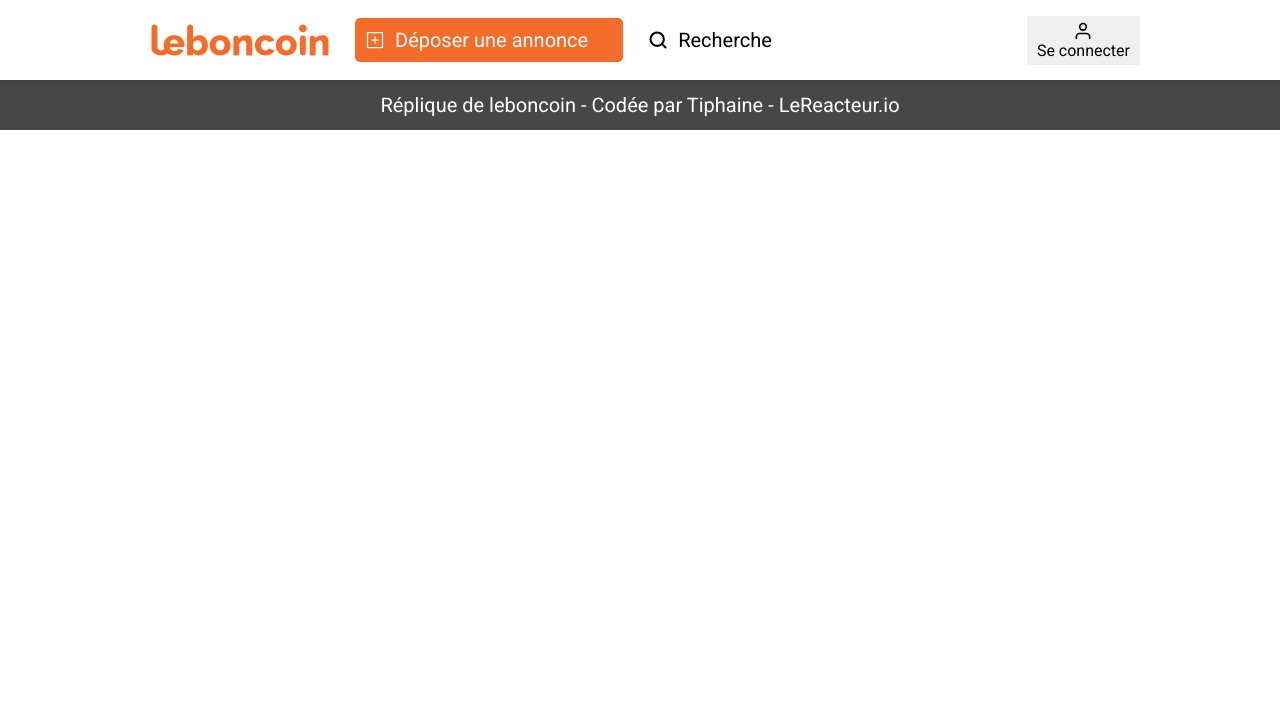
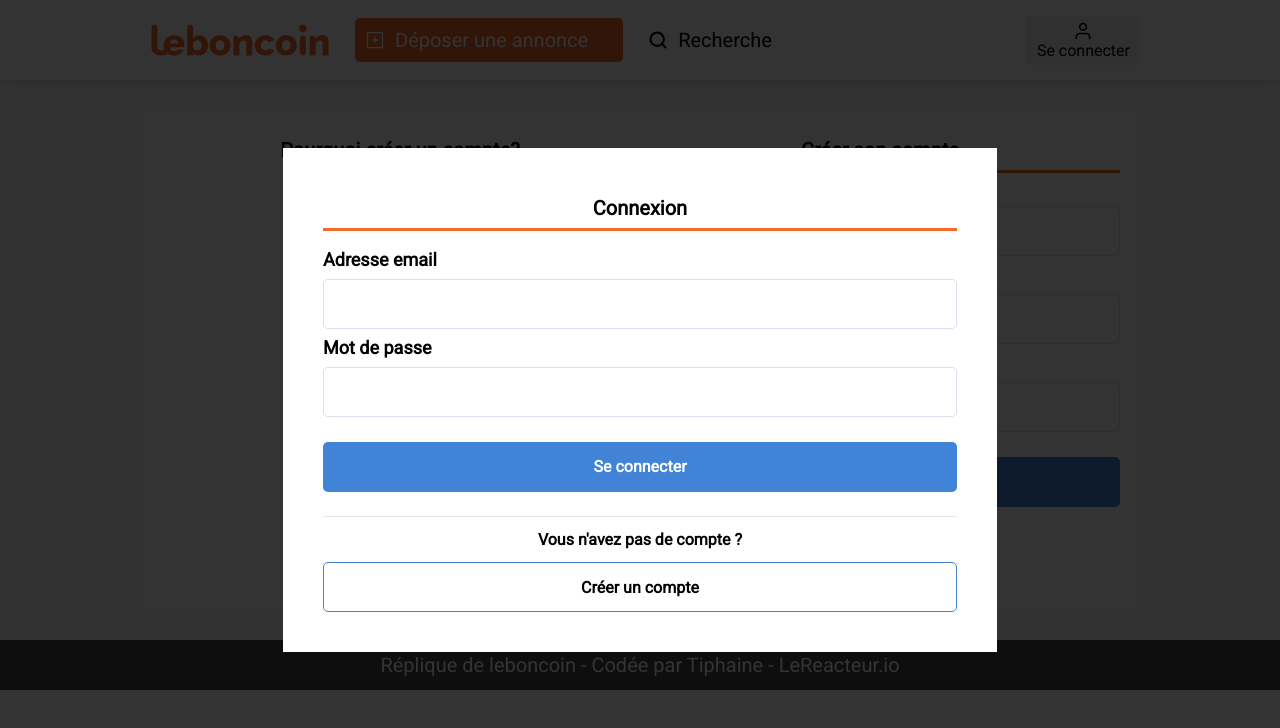
Before and after one commit to tiphaineP1991/leboncoin, a React (Create React App) app: page /signup in a window 1280 px wide. Both pictures are taken after a click on the button "Se connecter". Shown: the top 728 px of the page. Built offline with nearby package versions, Linux system fonts and the light colour scheme.

Commit message:
authentificatio et création de compte

```diff
--- a/src/App.css
+++ b/src/App.css
@@ -353,3 +353,124 @@
   color: white;
   margin: 3px;
 }
+.modal {
+  background-color: rgba(0, 0, 0, 0.8);
+  height: 100%;
+  width: 100%;
+  z-index: 3;
+  position: absolute;
+  display: flex;
+  align-content: center;
+  align-items: center;
+  justify-content: center;
+}
+
+.signUp {
+  display: flex;
+  justify-content: space-between;
+  margin: 30px 0px;
+  width: 100%;
+  height: 500px;
+  background-color: white;
+  padding: 20px 20px;
+}
+
+.logIncart {
+  width: 714px;
+  height: 504px;
+  background-color: white;
+  padding: 40px 40px;
+  z-index: 4;
+  display: flex;
+  flex-direction: column;
+  justify-content: space-between;
+}
+
+.logIncart h1 {
+  font-family: Roboto;
+  font-size: 20px;
+  font-weight: bold;
+  text-align: center;
+  border-bottom: 3px solid #f56b2a;
+  padding: 10px;
+}
+
+.logInInput h2 {
+  font-family: Roboto;
+  font-size: 18px;
+  font-weight: bold;
+  padding: 5px 0px;
+}
+
+.logInInput input {
+  width: 100%;
+  height: 50px;
+  border-radius: 5px;
+  background: #ffffff;
+  border: 1px solid #d9e0eb;
+  margin: 5px 0px;
+}
+
+.logInButton {
+  background: #4183d7;
+  border-radius: 5px;
+  width: 100%;
+  height: 50px;
+  font-family: Roboto;
+  font-size: 16px;
+  font-weight: bold;
+  color: white;
+  border: none;
+  margin-top: 20px;
+}
+
+.borderlogin {
+  margin-top: 10px;
+  border-bottom: 1px solid #e4e8ec;
+}
+
+.noAccount {
+  font-family: Roboto;
+  font-size: 16px;
+  font-weight: bold;
+  text-align: center;
+}
+
+.createaccount {
+  background: #ffffff;
+  border: 1px solid #4183d7;
+  border-radius: 5px;
+  width: 100%;
+  height: 50px;
+  font-family: Roboto;
+  font-size: 16px;
+  font-weight: bold;
+}
+
+.createIncart {
+  display: flex;
+  flex-direction: column;
+  align-items: flex;
+  width: 100%;
+}
+
+.createIncart h1 {
+  font-family: Roboto;
+  font-size: 20px;
+  font-weight: bold;
+  text-align: center;
+  border-bottom: 3px solid #f56b2a;
+  padding: 10px;
+}
+
+.why {
+  width: 100%;
+}
+
+.why h1 {
+  font-family: Roboto;
+  font-size: 20px;
+  font-weight: bold;
+  text-align: center;
+  padding: 10px;
+}
--- a/src/App.js
+++ b/src/App.js
@@ -2,25 +2,38 @@
 import { BrowserRouter as Router, Switch, Route, Link } from "react-router-dom";
 import "./reset.css";
 import "./App.css";
-//import Header from "./components/Header";
 import Offer from "./pages/offer";
 import Offers from "./pages/offers";
+import Signup from "./pages/signup";
 import Header from "./components/Header";
 import Footer from "./components/Footer";
+import Cookies from "js-cookie";
+import Modal from "./components/Modal";
 
 function App() {
+  const [showModal, setShowModal] = useState(false);
+
+  function updateToken(token) {
+    console.log("token", token);
+    Cookies.set("token", token);
+  }
+
   return (
     <Router>
       <div className="App">
         <header className="header"></header>
+        {showModal === true && <Modal setShowModal={setShowModal}></Modal>}
         <div className="wrapper">
-          <Header></Header>
+          <Header event={() => setShowModal(true)}></Header>
           <Switch>
             <Route path="/offers">
               <Offers />
             </Route>
             <Route path="/offer/:id">
               <Offer />
+            </Route>
+            <Route path="/signup">
+              <Signup updateToken={updateToken} />
             </Route>
           </Switch>
         </div>
--- a/src/components/Header.js
+++ b/src/components/Header.js
@@ -1,8 +1,10 @@
 import React, { useState, useEffect } from "react";
 import Logo from "../images/Logo.png";
 import { Link } from "react-router-dom";
+import Modal from "../components/Modal";
+import { PromiseProvider } from "mongoose";
 
-const Header = () => {
+const Header = props => {
   const [isActive, setIsActive] = useState(false);
 
   return (
@@ -53,7 +55,7 @@
           </button>
         </Link>
       </div>
-      <button className="connection-button">
+      <button className="connection-button" onClick={props.event}>
         <svg
           xmlns="http://www.w3.org/2000/svg"
           width="20"
--- /dev/null
+++ b/src/components/Modal.js
@@ -0,0 +1,76 @@
+import React, { useState } from "react";
+import axios from "axios";
+import { useHistory } from "react-router-dom";
+import { Link } from "react-router-dom";
+
+const Modal = props => {
+  const [email, setEmail] = useState("");
+  const [password, setPassword] = useState("");
+
+  const history = useHistory();
+  const setShowModal = props.setShowModal;
+
+  console.log(email);
+  console.log(password);
+
+  return (
+    <div className="modal">
+      <div className="logIncart">
+        <h1>Connexion</h1>
+        <form
+          onSubmit={async event => {
+            event.preventDefault();
+            const response = await axios.post(
+              "https://leboncoin-api.herokuapp.com/api/user/log_in",
+              {
+                email: email,
+                password: password
+              }
+            );
+            console.log(response.data);
+            if (response.data === response.data) {
+              history.push("/offers");
+            }
+            setShowModal(false);
+          }}
+        >
+          <div className="logInInput">
+            <h2>Adresse email</h2>
+            <input
+              type="text"
+              name="email"
+              value={email}
+              onChange={event => {
+                setEmail(event.target.value);
+              }}
+            ></input>
+          </div>
+          <div className="logInInput">
+            <h2>Mot de passe</h2>
+            <input
+              type="password"
+              value={password}
+              onChange={event => {
+                setPassword(event.target.value);
+              }}
+            ></input>
+          </div>
+          <input
+            type="submit"
+            className="logInButton"
+            value="Se connecter"
+          ></input>
+        </form>
+        <div className="borderlogin"></div>
+        <h2 className="noAccount">Vous n'avez pas de compte ?</h2>
+        <Link to="/signup">
+          <button className="createaccount" onClick={() => setShowModal(false)}>
+            Créer un compte
+          </button>
+        </Link>
+      </div>
+    </div>
+  );
+};
+
+export default Modal;
--- /dev/null
+++ b/src/pages/signup.js
@@ -0,0 +1,75 @@
+import React, { useState } from "react";
+import axios from "axios";
+
+const Signup = ({ updateToken }) => {
+  const [pseudo, setPseudo] = useState("");
+  const [email, setEmail] = useState("");
+  const [password, setPassword] = useState("");
+
+  return (
+    <div className="signUp">
+      <div className="why">
+        <h1>Pourquoi créer un compte?</h1>
+      </div>
+      <div className="createIncart">
+        <h1>Créer son compte</h1>
+        <form
+          onSubmit={async event => {
+            event.preventDefault();
+            const response = await axios.post(
+              "https://leboncoin-api.herokuapp.com/api/user/sign_up",
+              {
+                email: email,
+                username: pseudo,
+                password: password
+              }
+            );
+            console.log(response.data);
+            updateToken(response.data.token);
+          }}
+        >
+          <div className="logInInput">
+            <h2>Pseudo</h2>
+            <input
+              type="text"
+              name="pseudo"
+              value={pseudo}
+              onChange={event => {
+                setPseudo(event.target.value);
+              }}
+            ></input>
+          </div>
+          <div className="logInInput">
+            <h2>Adresse email</h2>
+            <input
+              type="text"
+              name="email"
+              value={email}
+              onChange={event => {
+                setEmail(event.target.value);
+              }}
+            ></input>
+          </div>
+          <div className="logInInput">
+            <h2>Mot de passe</h2>
+            <input
+              type="password"
+              name="password"
+              value={password}
+              onChange={event => {
+                setPassword(event.target.value);
+              }}
+            ></input>
+          </div>
+          <input
+            type="submit"
+            className="logInButton"
+            value="Créer mon compte"
+          ></input>
+        </form>
+      </div>
+    </div>
+  );
+};
+
+export default Signup;
```
Also changed, not shown: package.json (+6 -1 lines), 1 other file (tests, documents, lock files or other folders).
